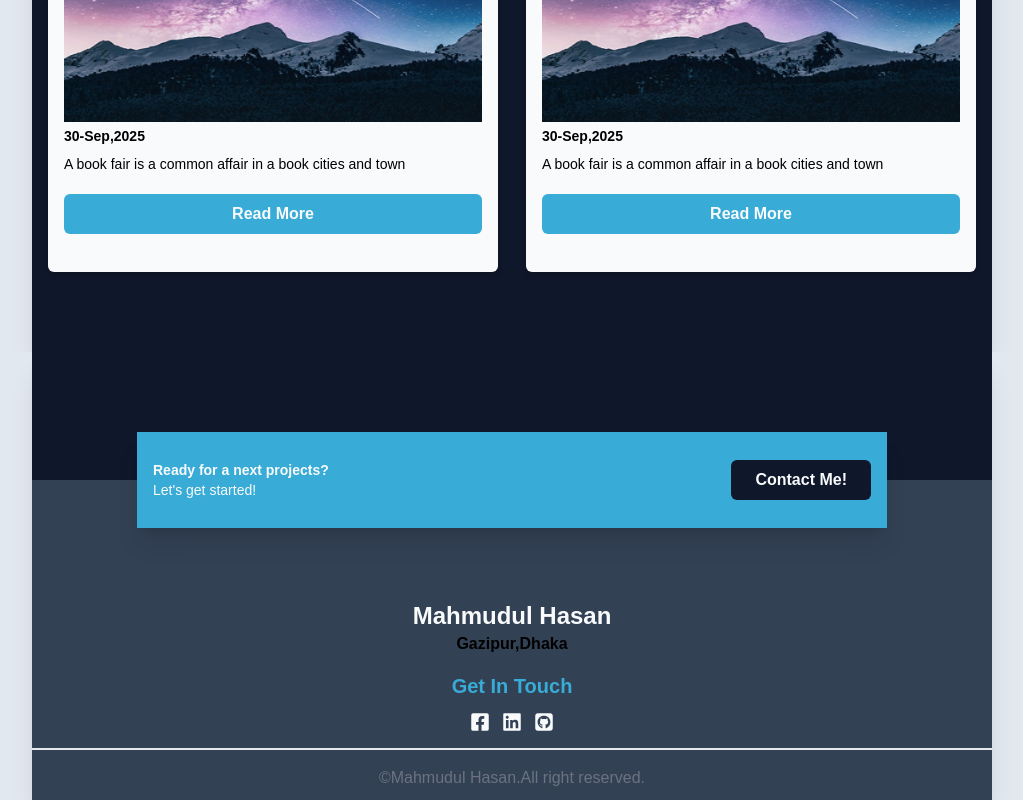
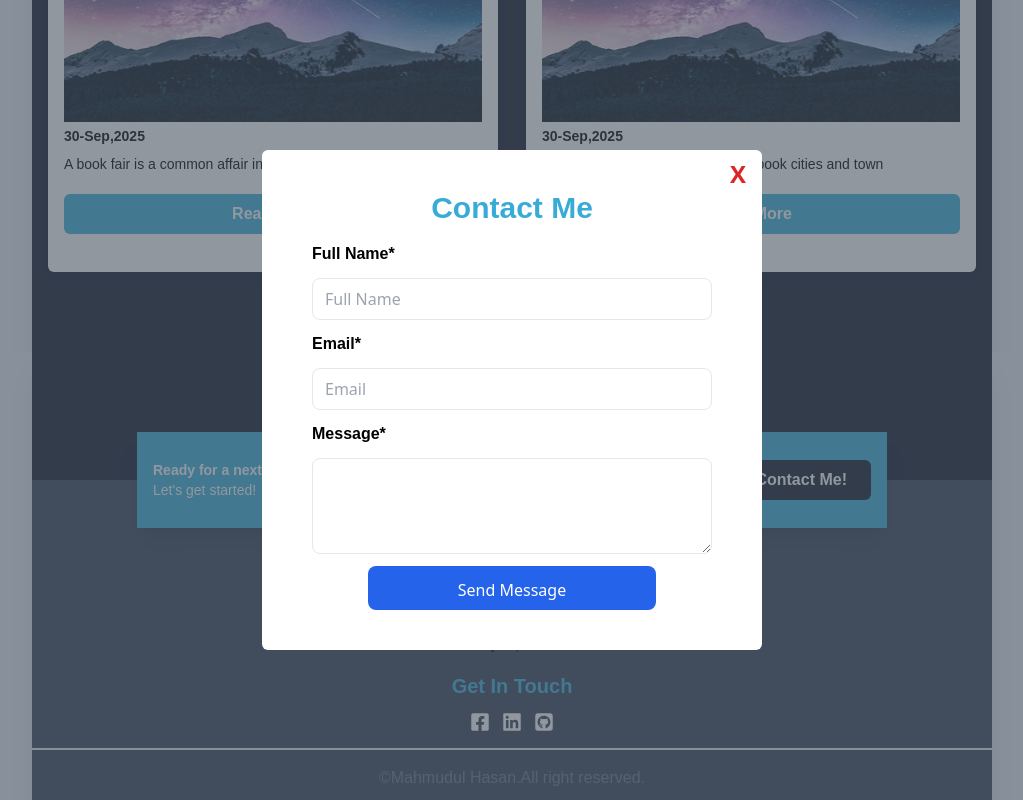
Before and after one commit to mahmudulhasanprodan/mahmudulportfolio, a React (Vite) app in the folder my-project/: page / in a window 1280 px wide. Both pictures are taken after a click on the button "Contact Me!". Shown: the part 2822-3622 px from the top of the page, without its empty margins (128-1151 px from the left). Built offline with nearby package versions, Linux system fonts and the light colour scheme.

Commit message:
Contact Modal Creation Done

```diff
--- a/my-project/src/HomeComponent/Footer/Footer.jsx
+++ b/my-project/src/HomeComponent/Footer/Footer.jsx
@@ -7,10 +7,20 @@ import { ThemeProvider } from "../../Utils/ThemContex";
 const Footer = () => {
   const[contactModal,setcontactModal] = useState(false);
   const { themeUser } = useContext(ThemeProvider);
+
   // HandleContact function is start here
   const HandleContact = () => {
-        setcontactModal(!contactModal);
+      setcontactModal(!contactModal);
+      document.body.style.overflow = "hidden"
   };
+
+  // HandleCloseModal Function is here
+  const HandleCloseModal = () => {
+     setcontactModal(false);
+     document.body.style.overflow = "auto";
+  };
+
+  console.log(contactModal);
 
   return (
     <>
@@ -96,6 +106,60 @@ const Footer = () => {
 
         {/* Contact madal is here */}
       </div>
+      {/* Contact Modal is Here */}
+      {contactModal && (
+        <div className="w-[100vw] h-[100vh] inset-0 fixed z-50 flex items-center justify-center">
+          <div className="absolute inset-0 bg-gray-600 opacity-60"></div>
+          <div className="w-[500px] bg-white z-50 relative rounded-md py-10">
+            <div className="flex items-center justify-end pr-4">
+              <p className="absolute font-bold text-2xl cursor-pointer text-red-600 top-2" onClick={HandleCloseModal}>X</p>
+            </div>
+            <div>
+              <h2 className="text-3xl font-JosefinSans font-bold mb-4 text-center text-textColorTwo">
+                Contact Me
+              </h2>
+              <form className="flex flex-col gap-3 items-center justify-center">
+                <div className="flex flex-col gap-y-3">
+                  <label htmlFor="" className="font-JosefinSans font-semibold">
+                    Full Name*
+                  </label>
+                  <input
+                    type="text"
+                    placeholder="Full Name"
+                    className="border px-3 py-2 rounded-lg w-[400px]"
+                  />
+                </div>
+                <div className="flex flex-col gap-y-3">
+                  <label
+                    htmlFor="Email"
+                    className="font-JosefinSans font-semibold"
+                  >
+                    Email*
+                  </label>
+                  <input
+                    type="email"
+                    placeholder="Email"
+                    className="border px-3 py-2 rounded-lg w-[400px]"
+                  />
+                </div>
+                <div className="flex flex-col gap-y-3">
+                  <label htmlFor="" className="font-JosefinSans font-semibold">
+                    Message*
+                  </label>
+                  <textarea
+                    name="message"
+                    id="message"
+                    className="w-[400px] min-h-24 border px-3 py-2 rounded-lg"
+                  ></textarea>
+                </div>
+                <button className="bg-blue-600 text-white py-2 rounded-lg hover:bg-blue-700 w-72 pt-3">
+                  Send Message
+                </button>
+              </form>
+            </div>
+          </div>
+        </div>
+      )}
     </>
   );
 }
```
